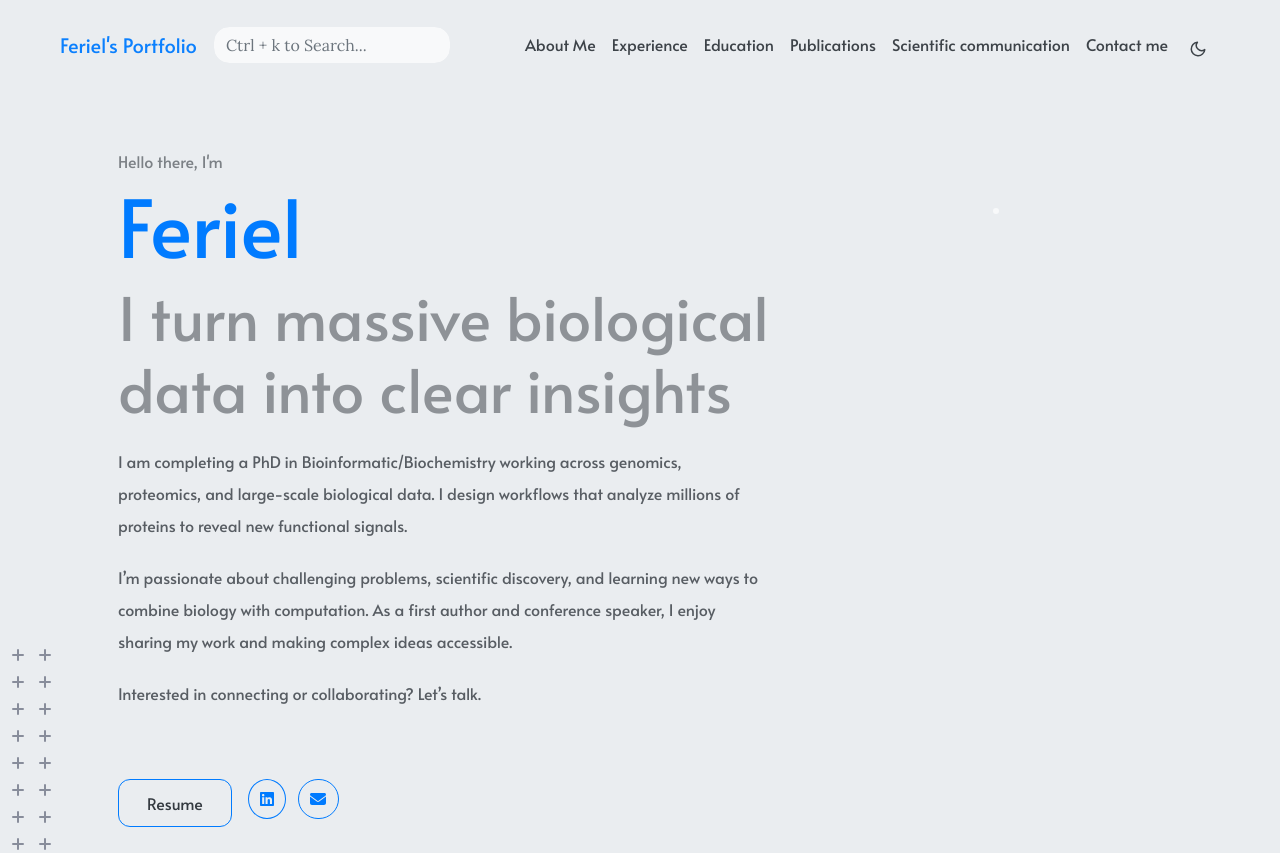
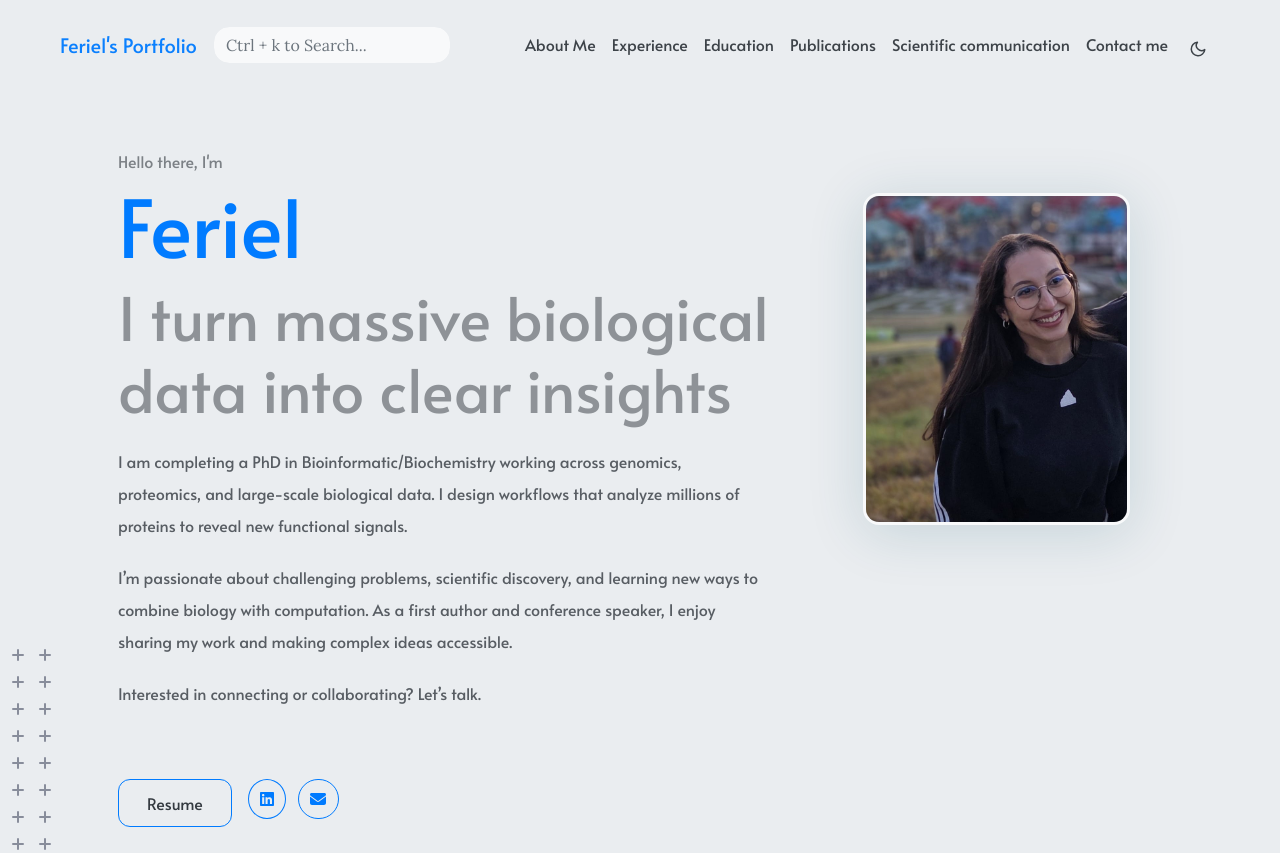
Before and after one commit to YFeriel/YFeriel.github.io, a plain HTML site: page index.html in a window 1280 px wide. Shown: the top 853 px of the page. Drawn offline with Linux system fonts and the light colour scheme.

Commit message:
hero pic

```diff
--- a/index.html
+++ b/index.html
@@ -6,7 +6,6 @@
 <meta name="viewport" content="width=device-width, initial-scale=1.0">
 <meta http-equiv="X-UA-Compatible" content="ie=edge">
 <meta http-equiv="Accept-CH" content="DPR, Viewport-Width, Width">
-<link rel="icon" href=/fav.png type="image/gif">
 
 
 <link rel="preconnect" href="https://fonts.googleapis.com">
@@ -355,7 +354,7 @@ Feriel YALA&#39;s Portfolio
             <div class="col-sm-12 col-md-12 col-lg-4">
                 <div class="row justify-content-center">
                     <div class="col-sm-12 col-md-9 pt-5 image animate px-5 px-md-5 px-lg-0 text-center">
-                        <img src=""
+                        <img src="/img/feriel1.jpg"
                             class="img-thumbnail mx-auto"
                             alt=""
                         >
```
Also changed, not shown: img/feriel.jpg (added), img/feriel1.jpg (added).
